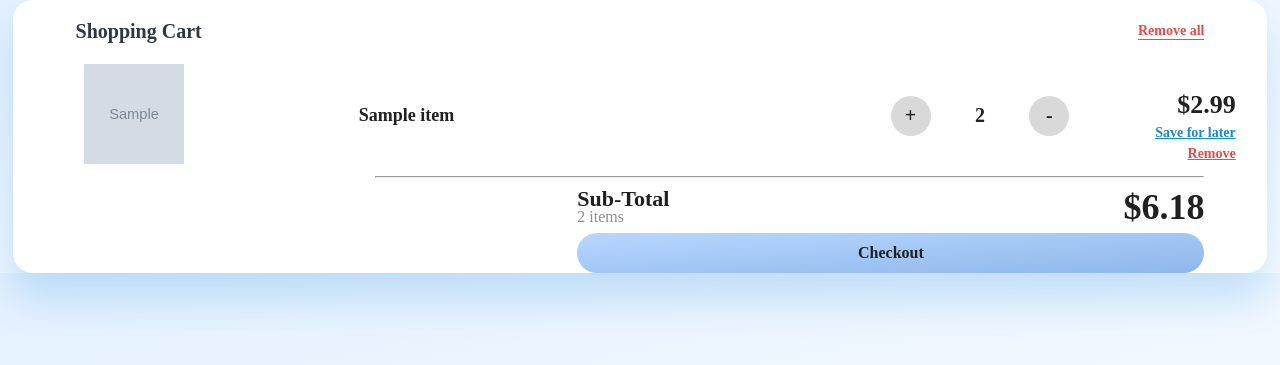
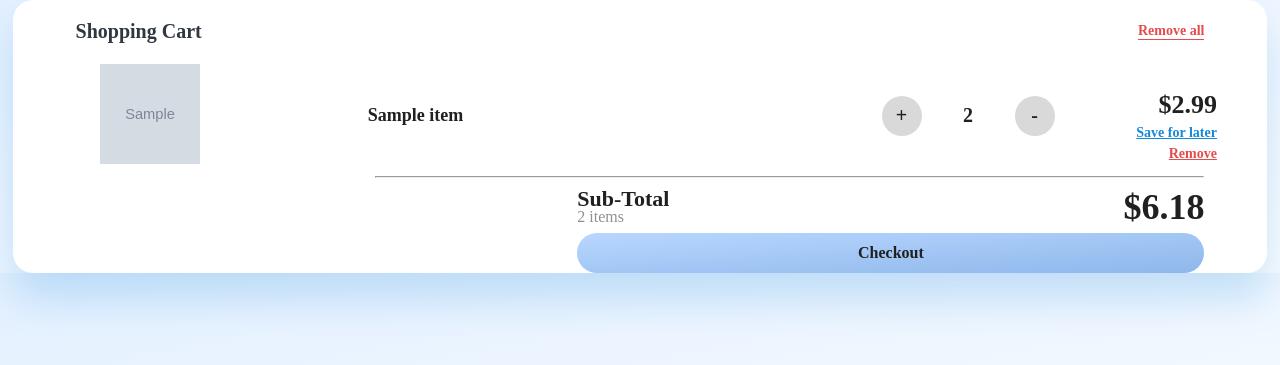
Before and after one commit to jk589e/bot_market, a Django app: page /market/basket/1/ in a window 1280 px wide. Shown: the top 365 px of the page. Run offline with Django 4.2, Linux system fonts and the light colour scheme; tables that the repository leaves empty hold one stand-in row (values such as "Sample post"); grey boxes marked "Sample" are stand-in pictures; parts of the project's set-up code (start-up, migrations or seed data) failed here and were passed over.

```diff
--- a/market_site/market/templates/market/basket_new.html
+++ b/market_site/market/templates/market/basket_new.html
@@ -47,7 +47,7 @@
         }
         .Cart-Items{
          margin: auto;
-         width: 95%;
+         width: 92%;
          height: 30%;
          display: flex;
          justify-content: space-between;
```
